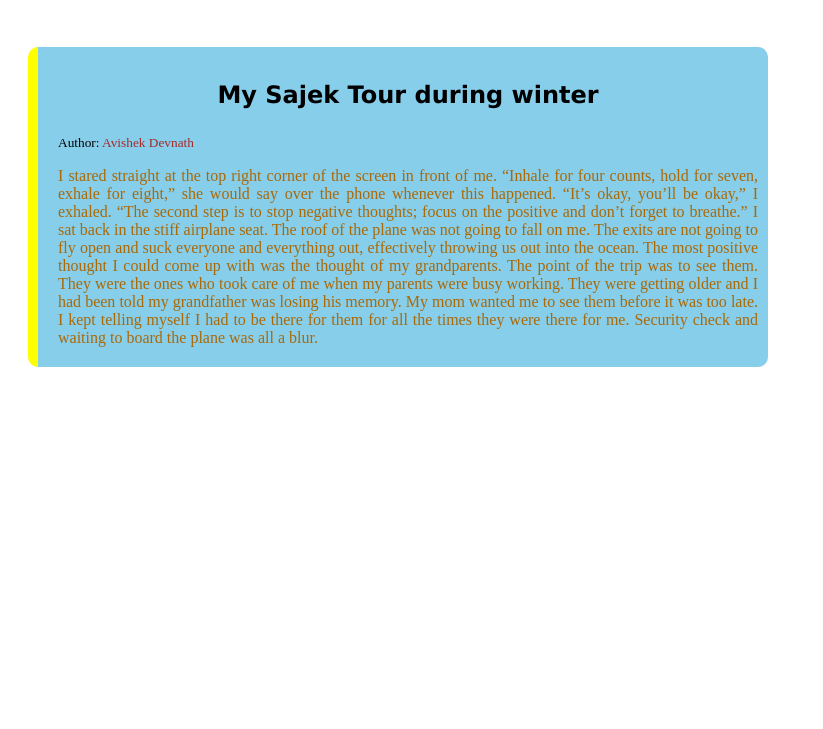
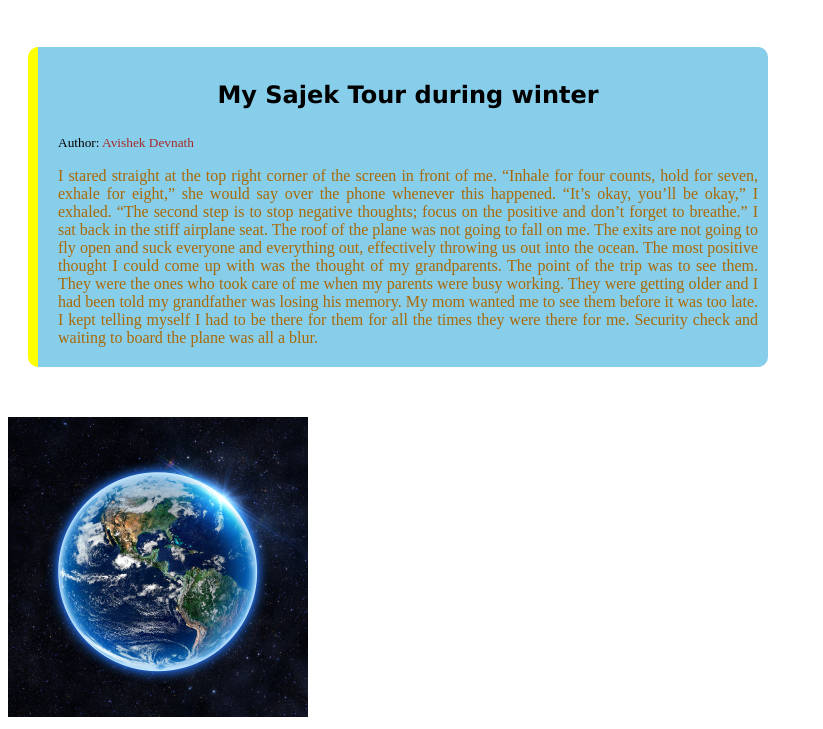
Before and after one commit to Avishekdevnath/first-html-css, a plain HTML site: page index.html in a window 1280 px wide. Shown: the part 791-1520 px from the top of the page, without its empty margins (0-823 px from the left). Before the commit the page ends 1208 px from the top, so only its background shows below. Drawn offline with Linux system fonts and the light colour scheme.

Commit message:
image add

```diff
--- a/blog.css
+++ b/blog.css
@@ -30,3 +30,10 @@
         span{
             color: brown;
         }
+
+
+
+        img{
+            height: 300px;
+            width: 300px;
+        }
--- a/index.html
+++ b/index.html
@@ -45,6 +45,6 @@
 
 
 
-
+    <img src="world.jpg" alt="world">
 </body>
 </html>
```
